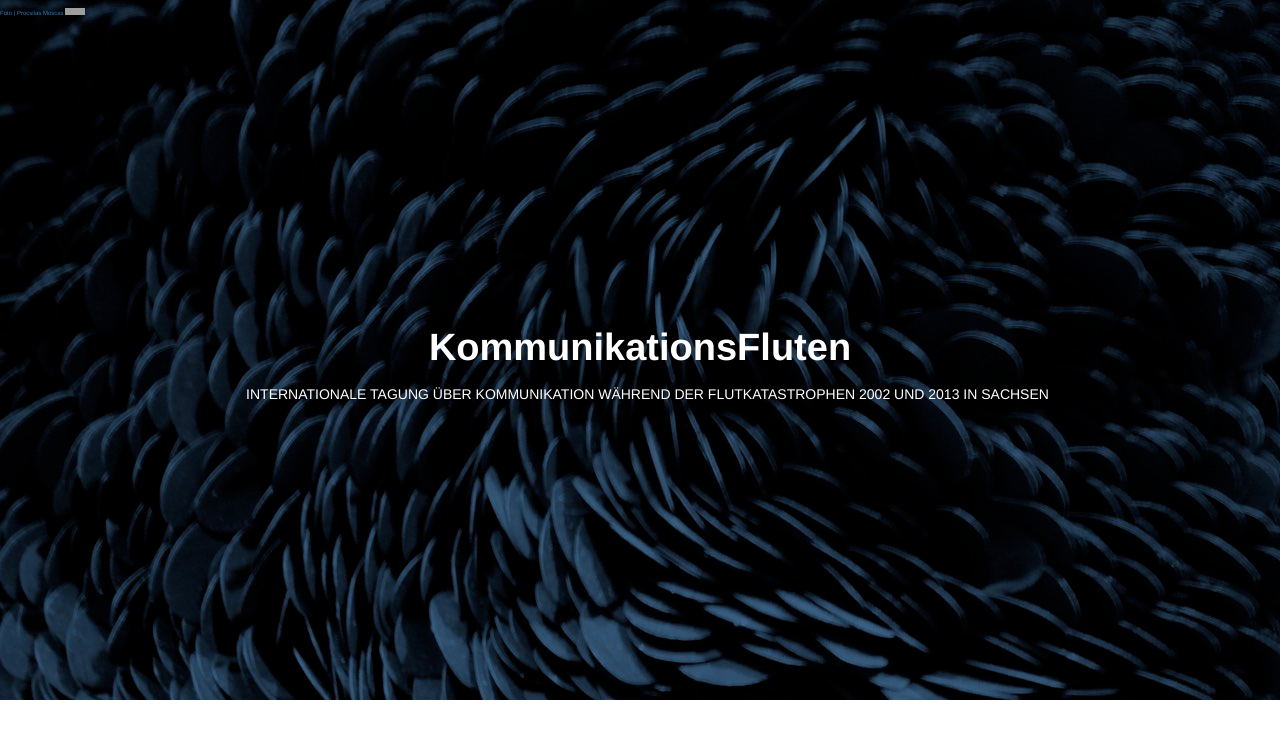
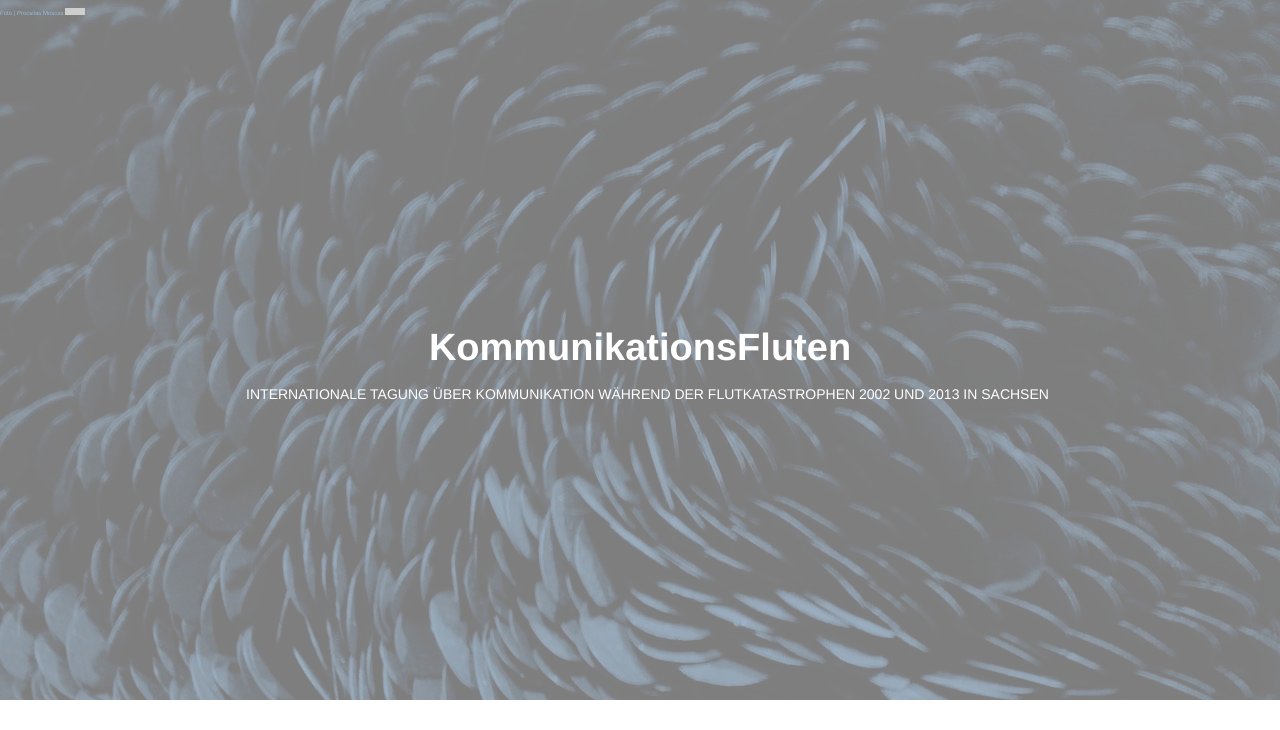
Before and after one commit to susedev/test, a Jekyll site: the page built from index.html, in a window 1280 px wide. Shown: the top 730 px of the page. Built offline with Jekyll 4.4.1, drawn with Linux system fonts in a browser that asks for light colours; nearby versions of some CDN libraries; grey boxes are pictures that could not be loaded.

Commit message:
Update home.html

```diff
--- a/_layouts/home.html
+++ b/_layouts/home.html
@@ -8,7 +8,7 @@
 <script src="//cdnjs.cloudflare.com/ajax/libs/twitter-bootstrap/3.3.4/js/bootstrap.js"></script>
 
 <body>
-<header class="intro-header" style="background-image: url('{{ site.base_url }}/background-1280x800.jpg'); display: block; max-height: 100%; max-width: 100%;">
+<header class="intro-header" style="background-image: url('{{ site.base_url }}/background-1280x800.jpg'); display: block; max-height: 100%; max-width: 100%; opacity: 0.5; filter: alpha(opacity=50); zoom: 1;">
     <a href="https://www.flickr.com/photos/procsilas/3010458671/in/photostream/" style="font-size: 6px; color:#808080, text-align: right; "> Foto | Procsilas Moscas </a>
     <a rel="license" href="http://creativecommons.org/licenses/by/2.0/"><img alt="Creative Commons License" style="height: 7px; width: 20px; position:right;" src="https://i.creativecommons.org/l/by/2.0/88x31.png" /></a></p>
     <a href="{{ site.base_url }}/konferenz-kommunikationsfluten.html"><p style="color:#FFF; font-size: 38px; font-weight:bold; text-align: center; margin-top:300px; margin-bottom: ">KommunikationsFluten</p></a>
```
